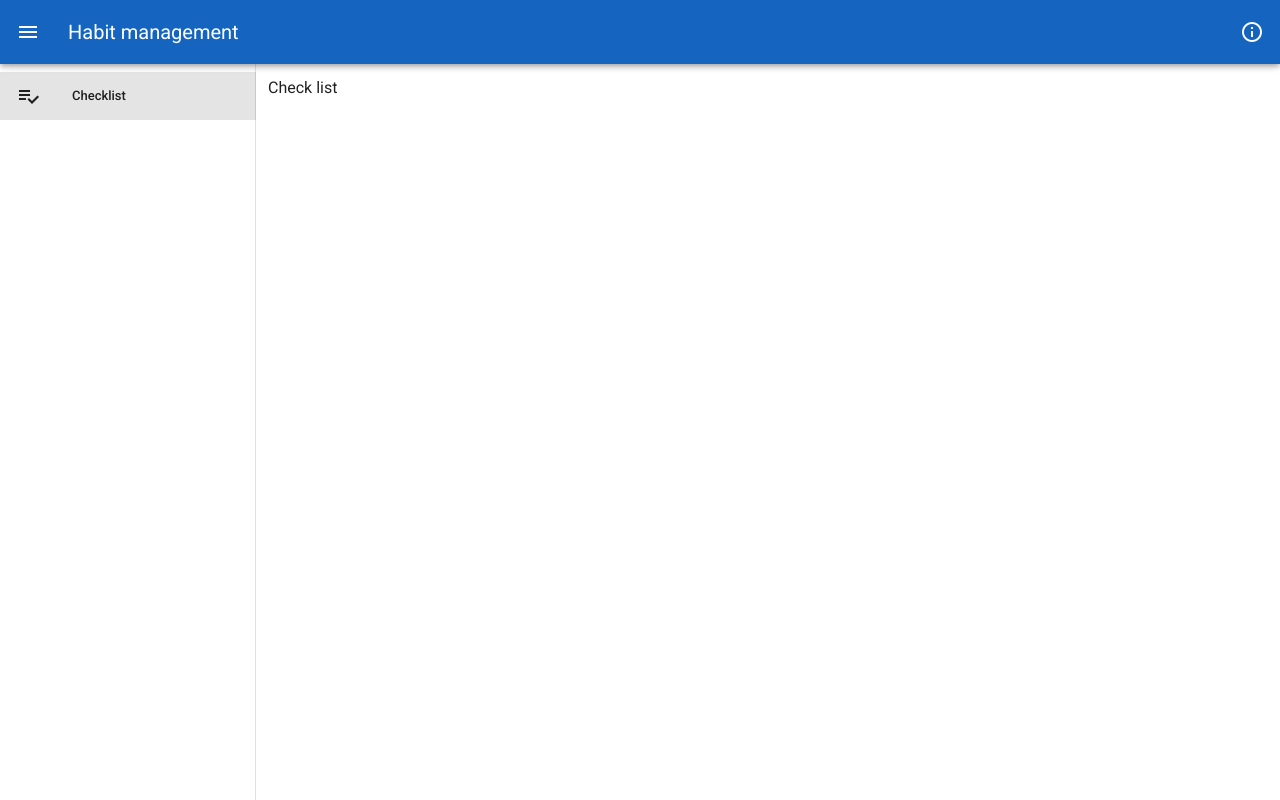
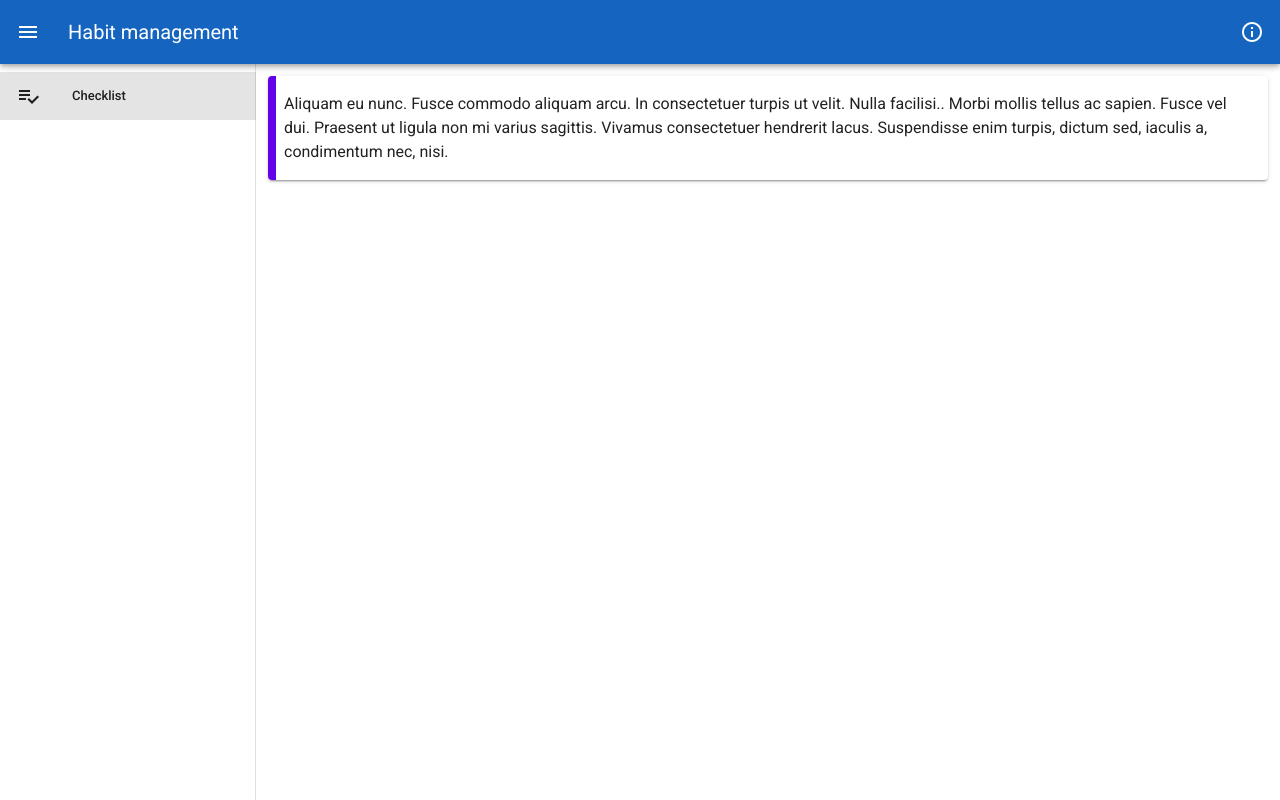
Before and after one commit to hsoon419-kim/habit-manager, a Vue app: page /#/checklist in a window 1280 px wide. Built offline with nearby package versions, Linux system fonts and the light colour scheme.

Commit message:
remove unnecessary code

```diff
--- a/src/App.vue
+++ b/src/App.vue
@@ -52,29 +52,13 @@
 </template>
 
 <script>
-import { mapMutations } from 'vuex'
   export default {
     data: () => ({
       drawer: null,
       items: [
         { icon: 'mdi-playlist-check ', text: 'Checklist', link: '/checklist' }
       ],
-    }),
-    beforeMount () {
-      this.initializeData()
-    },
-    methods: {
-      ...mapMutations([
-        'setInitData'
-      ]),
-      initializeData() {
-        this.getDataFromLocalStorage()
-      },
-      getDataFromLocalStorage() {
-        let data = localStorage.getItem('habit-manager')
-        this.setInitData(data)
-      }
-    }
+    })
   }
 </script>
 
--- a/src/store/index.js
+++ b/src/store/index.js
@@ -5,24 +5,11 @@ Vue.use(Vuex)
 
 export default new Vuex.Store({
   state: {
-    data: {
-      habits: [
-        'Wake up early'
-      ]
-    }
   },
   getters: {
   },
   mutations: {
-    setInitData(state, data) {
-      if (data !== null)
-        state.data = JSON.parse(data)
-    }
   },
   actions: {
   }
 })
-
-// const setDataToLocalStorage = (data) => {
-//   localStorage.setItem('habit-management', JSON.stringify(data))
-// }
--- a/src/views/Checklist.vue
+++ b/src/views/Checklist.vue
@@ -1,15 +1,43 @@
 <template>
   <v-container>
-      Check list
+    <v-row class="justify-center align-center">
+      <v-col cols="12" class="d-flex justify-center align-center">
+        <v-alert
+      border="left"
+      colored-border
+      color="deep-purple accent-4"
+      elevation="2"
+    >
+      Aliquam eu nunc. Fusce commodo aliquam arcu. In consectetuer turpis ut velit. Nulla facilisi..
+
+      Morbi mollis tellus ac sapien. Fusce vel dui. Praesent ut ligula non mi varius sagittis. Vivamus consectetuer hendrerit lacus. Suspendisse enim turpis, dictum sed, iaculis a, condimentum nec, nisi.
+    </v-alert>
+      </v-col>
+    </v-row>
   </v-container>
 </template>
 
 <script>
+// import DatePicker from '../components/DatePicker'
+// import TimePicker from '../components/TimePicker'
+// import StringInput from '../components/StringInput'
+
 export default {
+  components: {
+    // DatePicker,
+    // TimePicker,
+    // StringInput
+  },
+  data () {
+    return {
 
+    }
+  }
 }
 </script>
 
-<style>
-
+<style scoped>
+>>> .theme--light.v-text-field > .v-input__control > .v-input__slot:before {
+  border: none;
+}
 </style>
```
